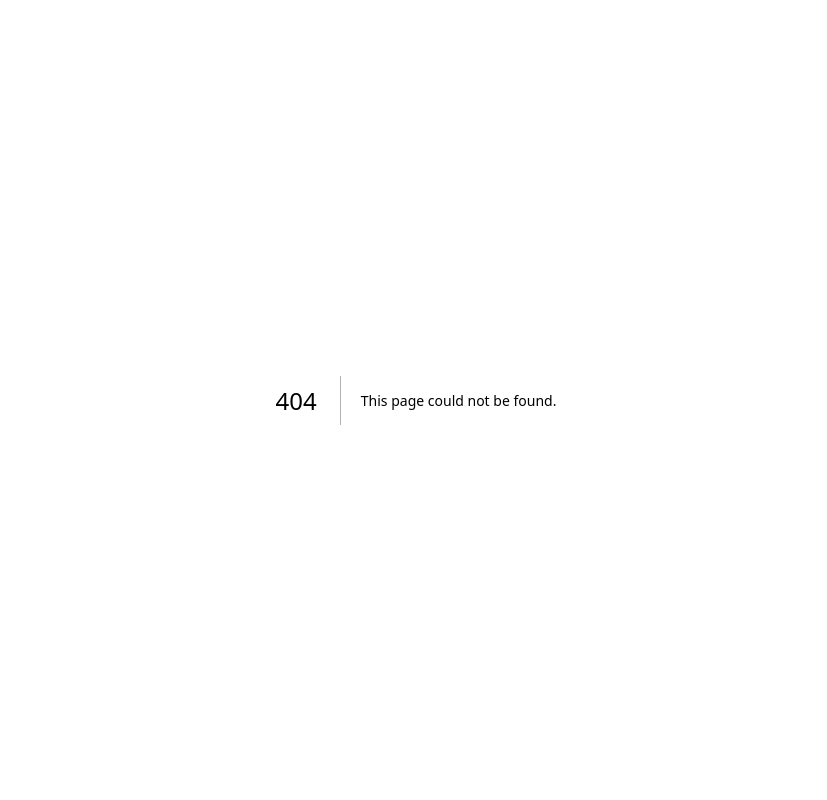
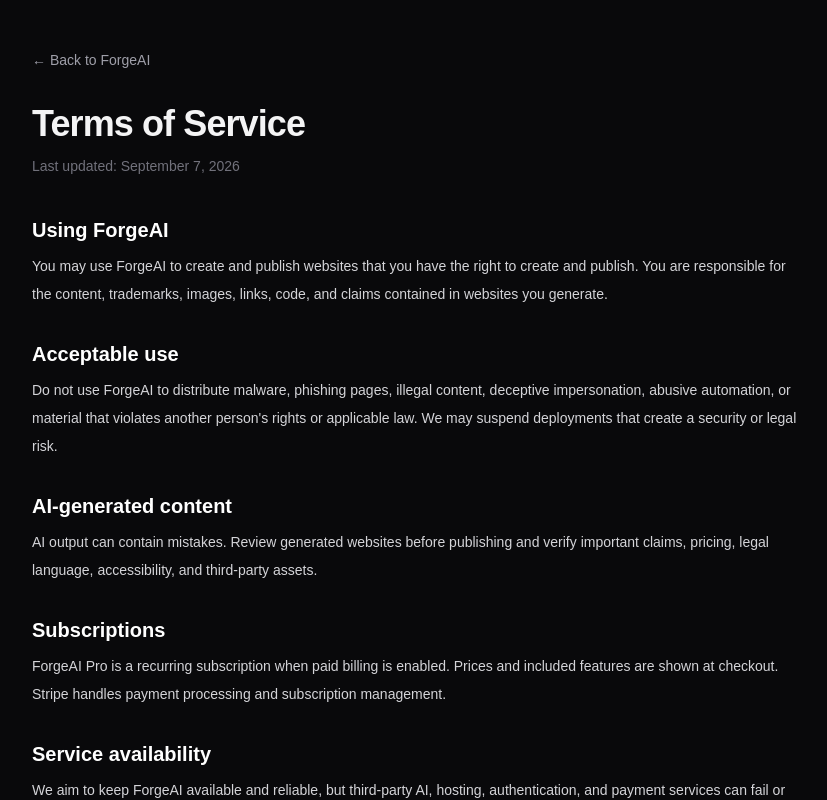
Before and after one commit to akashsirra/ForgeAi, a Next.js app: page /terms in a window 1280 px wide. Before the commit this address had no page. Shown: the top 800 px of the page, without its empty margins (224-1051 px from the left). Built offline with nearby package versions, Linux system fonts and the light colour scheme.

Commit message:
Add production terms page

```diff
--- /dev/null
+++ b/app/terms/page.tsx
@@ -0,0 +1,24 @@
+export const metadata = {
+  title: "Terms — ForgeAI",
+  description: "ForgeAI terms of service.",
+};
+
+export default function TermsPage() {
+  return (
+    <main className="min-h-screen bg-zinc-950 px-5 py-12 text-zinc-100 sm:px-8">
+      <article className="mx-auto max-w-3xl">
+        <a href="/" className="text-sm text-zinc-400 hover:text-white">← Back to ForgeAI</a>
+        <h1 className="mt-8 text-4xl font-black tracking-tight">Terms of Service</h1>
+        <p className="mt-3 text-sm text-zinc-500">Last updated: September 7, 2026</p>
+        <div className="mt-10 space-y-8 text-sm leading-7 text-zinc-300">
+          <section><h2 className="text-xl font-bold text-white">Using ForgeAI</h2><p className="mt-2">You may use ForgeAI to create and publish websites that you have the right to create and publish. You are responsible for the content, trademarks, images, links, code, and claims contained in websites you generate.</p></section>
+          <section><h2 className="text-xl font-bold text-white">Acceptable use</h2><p className="mt-2">Do not use ForgeAI to distribute malware, phishing pages, illegal content, deceptive impersonation, abusive automation, or material that violates another person&apos;s rights or applicable law. We may suspend deployments that create a security or legal risk.</p></section>
+          <section><h2 className="text-xl font-bold text-white">AI-generated content</h2><p className="mt-2">AI output can contain mistakes. Review generated websites before publishing and verify important claims, pricing, legal language, accessibility, and third-party assets.</p></section>
+          <section><h2 className="text-xl font-bold text-white">Subscriptions</h2><p className="mt-2">ForgeAI Pro is a recurring subscription when paid billing is enabled. Prices and included features are shown at checkout. Stripe handles payment processing and subscription management.</p></section>
+          <section><h2 className="text-xl font-bold text-white">Service availability</h2><p className="mt-2">We aim to keep ForgeAI available and reliable, but third-party AI, hosting, authentication, and payment services can fail or change. We do not guarantee uninterrupted availability.</p></section>
+          <section><h2 className="text-xl font-bold text-white">Contact</h2><p className="mt-2">Questions about these terms can be directed to the ForgeAI service owner through the contact method published with your ForgeAI deployment.</p></section>
+        </div>
+      </article>
+    </main>
+  );
+}
```
